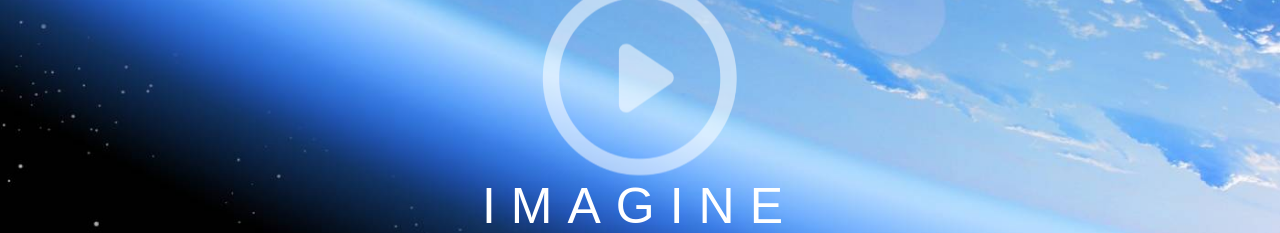
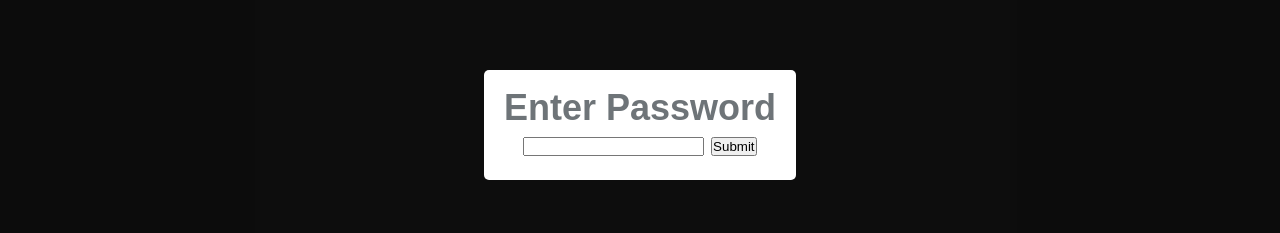
Before and after one commit to virginimagine/website, a plain HTML site: page index.html in a window 1280 px wide. Shown: the part 275-508 px from the top of the page. Drawn offline with Linux system fonts and the light colour scheme.

Commit message:
Update index.html

```diff
--- a/index.html
+++ b/index.html
@@ -7,9 +7,47 @@
     <title>Virgin Galactic Imagine</title>
     <link rel="stylesheet" href="/css/style.css">
     <link rel="stylesheet" href="/css/media.css">
+    <style>
+  /* Modal Styles */
+  .modal-overlay {
+    position: fixed;
+    top: 0;
+    left: 0;
+    width: 100%;
+    height: 100%;
+    background: rgba(0, 0, 0, 0.95); /* 95% opacity */
+    display: flex;
+    justify-content: center;
+    align-items: center;
+    z-index: 9999;
+  }
+
+  .password-modal {
+    background: white;
+    padding: 20px;
+    border-radius: 5px;
+    text-align: center;
+  }
+
+  /* Hide the main content initially */
+  #content {
+    display: none;
+  }
+</style>
 </head>
 
 <body>
+
+  <div id="passwordOverlay" class="modal-overlay">
+    <div class="password-modal">
+      <h2>Enter Password</h2>
+      <input type="password" id="passwordInput">
+      <button onclick="checkPassword()">Submit</button>
+    </div>
+  </div>
+
+  <div id="content">
+    <!-- Your main website content goes here -->
     <div class="header">
         <h1>IMAGINE</h1>
         <div class="hero">
@@ -150,6 +188,22 @@
     </script>
 
     <script src="https://www.youtube.com/iframe_api"></script>
+  </div>
+
+  <script>
+    function checkPassword() {
+      var enteredPassword = document.getElementById("passwordInput").value;
+      // !!SECURITY RISK!! - Storing the password directly in the code is NOT secure
+      var correctPassword = "YOUR_PASSWORD"; // Replace with your desired password
+
+      if (enteredPassword === correctPassword) {
+        document.getElementById("passwordOverlay").style.display = "none";
+        document.getElementById("content").style.display = "block";
+      } else {
+        alert("Incorrect password!");
+      }
+    }
+  </script>
+
 </body>
-
 </html>
```
